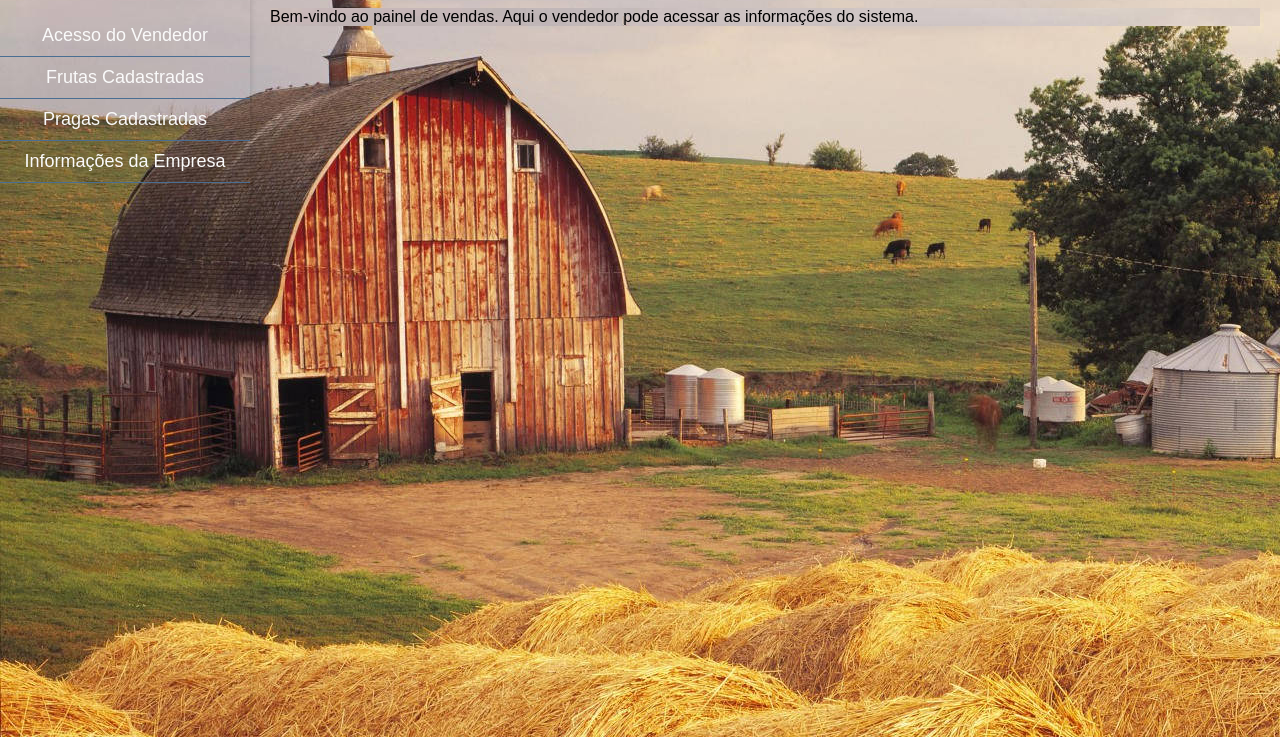
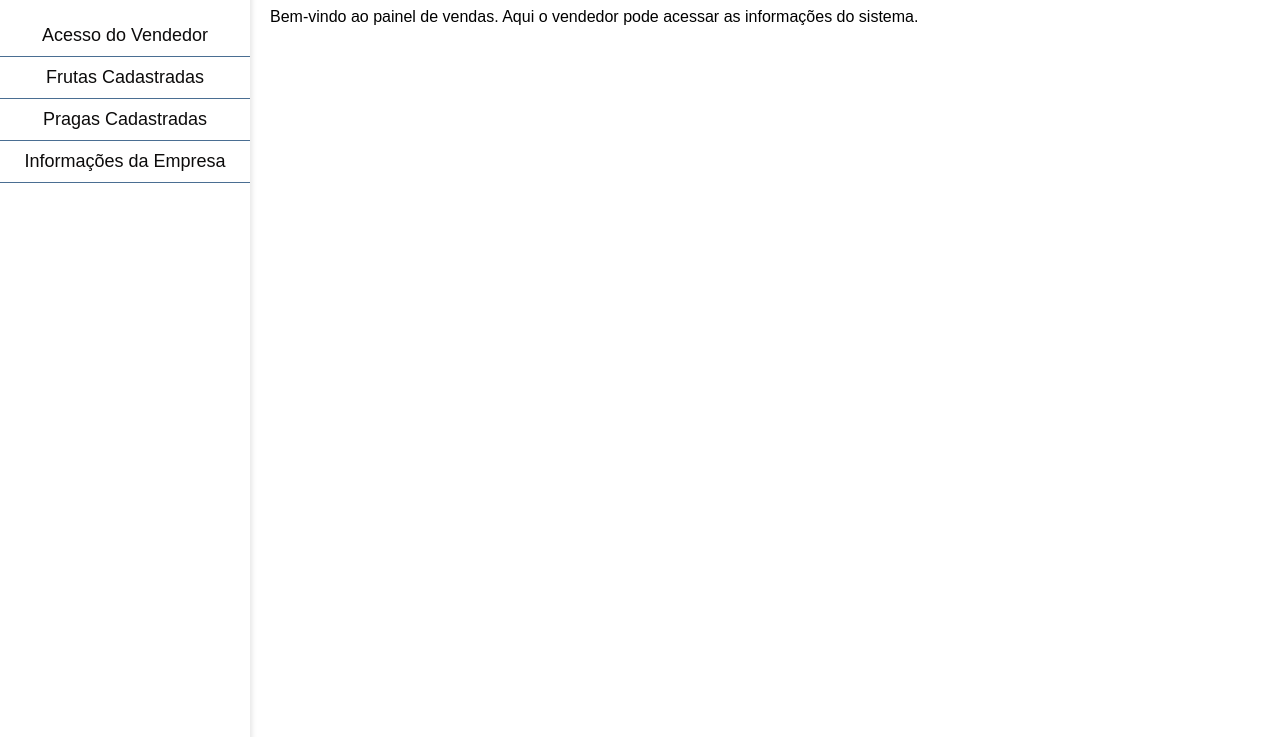
Before and after one commit to neres20030/PIM, a plain HTML site: page index2.html in a window 1280 px wide. Shown: the part 63-800 px from the top of the page. Drawn offline with Linux system fonts and the light colour scheme.

Commit message:
new commit

```diff
--- a/style2.css
+++ b/style2.css
@@ -2,14 +2,14 @@ body, h2, p {
     margin: 0;
     padding: 0;
     font-family: Arial, sans-serif;
-    background: url(assets/farm-desktop-ct4tnwgupjq73d1r.jpg);
+    background: url();
 }
 
 /* Barra lateral fixa no desktop */
 .sidebar {
     width: 250px;
     height: 100vh;
-    background: url(assets/farm-desktop-ct4tnwgupjq73d1r.jpg);
+    background: url();
     color: rgb(92, 56, 56);
     position: fixed;
     top: 0;
@@ -40,7 +40,7 @@ body, h2, p {
 }
 
 .sidebar ul li a {
-    color: rgb(250, 250, 250);
+    color: rgb(12, 11, 11);
     text-decoration: none;
     font-size: 18px;
     display: block;
@@ -95,7 +95,7 @@ h2 {
 .form-container button {
     padding: 10px 15px;
     background-color: #27ae60;
-    color: white;
+    color: rgb(175, 133, 133);
     border: none;
     border-radius: 4px;
     cursor: pointer;
```
Also changed, not shown: index3.html (+2 -2 lines).
